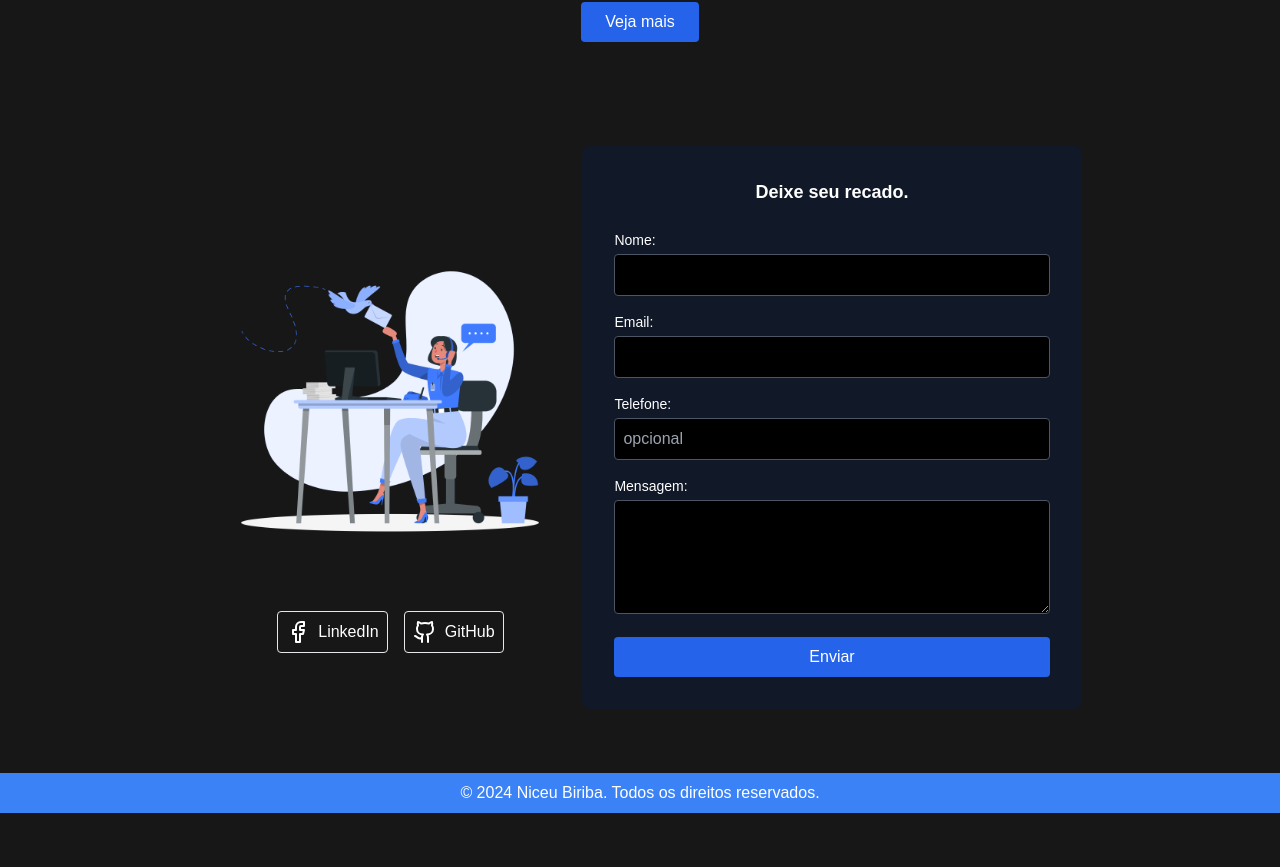
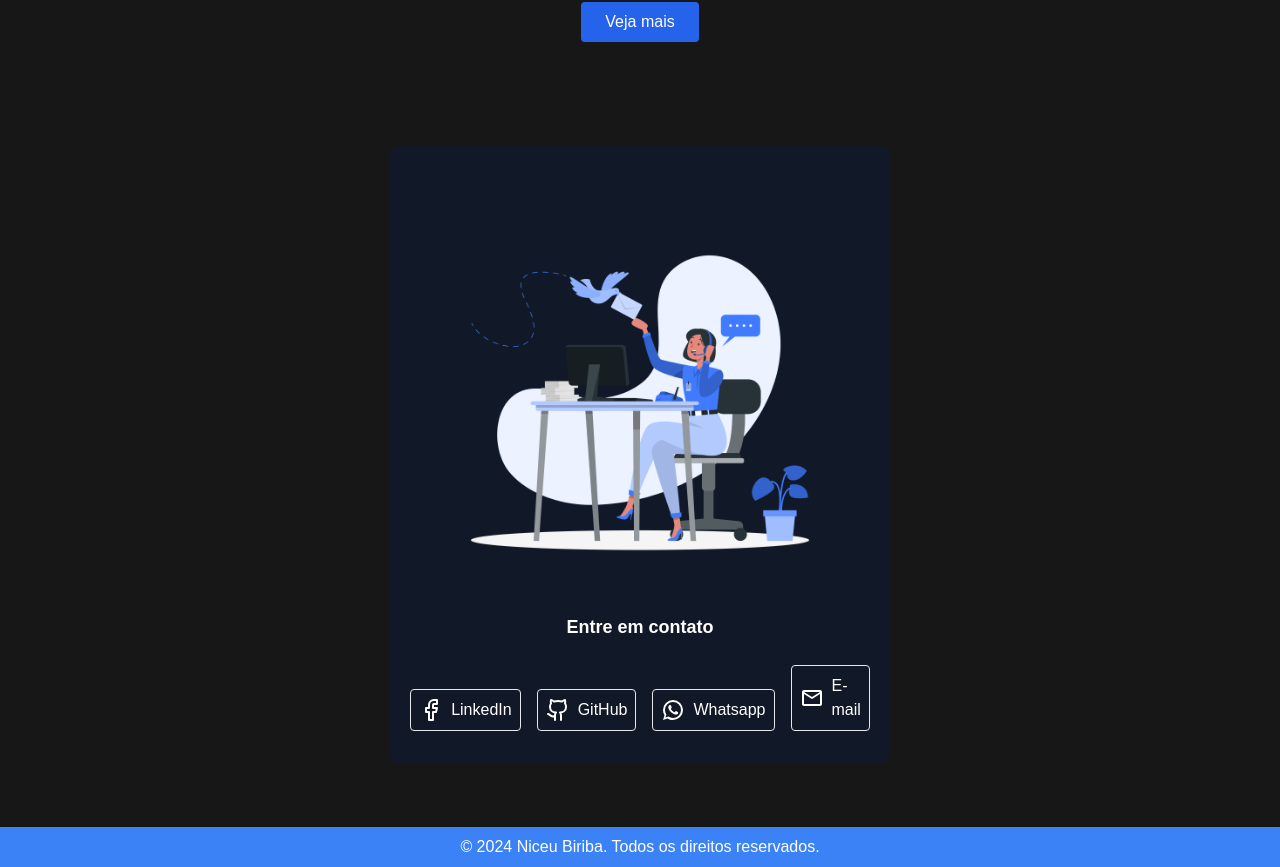
Before and after one commit to niceusts/meu-portfolio, a Next.js app: page / in a window 1280 px wide. Shown: the part 1718-2585 px from the top of the page. Before the commit the page ends 2531 px from the top, so only its background shows below. Built offline with nearby package versions, Linux system fonts and the light colour scheme.

Commit message:
feat: Animação das pages, botão de baixar curriculo e botões de contato

```diff
--- a/package.json
+++ b/package.json
@@ -16,12 +16,14 @@
     "@fortawesome/react-fontawesome": "^0.2.2",
     "@mui/icons-material": "^6.1.1",
     "@mui/material": "^6.1.1",
+    "aos": "^3.0.0-beta.6",
     "lucide-react": "^0.446.0",
     "next": "14.2.13",
     "react": "^18.3.1",
     "react-dom": "^18.3.1"
   },
   "devDependencies": {
+    "@types/aos": "^3.0.7",
     "@types/node": "^20",
     "@types/react": "^18",
     "@types/react-dom": "^18",
--- a/src/app/components/ContactSection.tsx
+++ b/src/app/components/ContactSection.tsx
@@ -1,13 +1,32 @@
 import React from 'react';
 import Image from 'next/image';
 import { Facebook, Github } from 'lucide-react';
+import {
+  EmailOutlined,
+  EmailRounded,
+  EmailSharp,
+  WhatsApp,
+} from '@mui/icons-material';
 
 const ContactSection = () => {
+  const whatsappNumber = '5579996084047';
+  const message = 'Olá! Gostaria de mais informações sobre seu currículo.';
+  const whatsappLink = `https://wa.me/${whatsappNumber}?text=${encodeURIComponent(message)}`;
+
+  const email = 'niceusantos1365@gmail.com';
+  const subject = 'Informações sobre seu currículo';
+  const body = 'Olá! Gostaria de mais informações sobre seu currículo.';
+
+  const mailtoLink = `mailto:${email}?subject=${encodeURIComponent(subject)}&body=${encodeURIComponent(body)}`;
+
   return (
-    <section className="py-12">
+    <section className="py-12" data-aos="fade-up">
       <div className="container mx-auto flex flex-col lg:flex-row items-center justify-center">
-        <div className="text-white flex-col items-right lg:items-end mb-8 lg:mb-0">
-          <div className="mb-6 w-96">
+        <div className="text-white flex-col items-right lg:items-end mb-8 lg:mb-0"></div>
+
+        {/* Formulário de Contato */}
+        <div className="w-full lg:w-2/5 bg-gray-900 p-8 rounded-lg text-white">
+          <div className="">
             <Image
               src="/Contact.png"
               alt="Ilustração"
@@ -16,7 +35,9 @@ const ContactSection = () => {
               height={50}
             />
           </div>
-
+          <h3 className="text-lg font-semibold mb-6 text-center">
+            Entre em contato
+          </h3>
           {/* Links para LinkedIn e GitHub */}
           <div className="flex space-x-4 text-white items-end justify-center">
             <a
@@ -37,64 +58,23 @@ const ContactSection = () => {
               <Github size={24} />
               <span>GitHub</span>
             </a>
+            <a
+              href={whatsappLink}
+              target="_blank" // Abre em uma nova aba
+              rel="noopener noreferrer" // Segurança ao abrir nova aba
+              className="flex items-center space-x-2 border p-2 rounded hover:bg-green-800"
+            >
+              <WhatsApp />
+              <span>Whatsapp</span>
+            </a>
+            <a
+              href={mailtoLink}
+              className="flex items-center space-x-2 border p-2 rounded hover:bg-red-800"
+            >
+              <EmailOutlined />
+              <span>E-mail</span>
+            </a>
           </div>
-        </div>
-
-        {/* Formulário de Contato */}
-        <div className="w-full lg:w-2/5 bg-gray-900 p-8 rounded-lg text-white">
-          <h3 className="text-lg font-semibold mb-6 text-center">
-            Deixe seu recado.
-          </h3>
-
-          <form>
-            <div className="mb-4">
-              <label htmlFor="name" className="block text-sm mb-1">
-                Nome:
-              </label>
-              <input
-                type="text"
-                id="name"
-                className="w-full p-2 border border-gray-600 rounded bg-black text-white"
-              />
-            </div>
-            <div className="mb-4">
-              <label htmlFor="email" className="block text-sm mb-1">
-                Email:
-              </label>
-              <input
-                type="email"
-                id="email"
-                className="w-full p-2 border border-gray-600 rounded bg-black text-white"
-              />
-            </div>
-            <div className="mb-4">
-              <label htmlFor="phone" className="block text-sm mb-1">
-                Telefone:
-              </label>
-              <input
-                type="text"
-                id="phone"
-                className="w-full p-2 border border-gray-600 rounded bg-black text-white"
-                placeholder="opcional"
-              />
-            </div>
-            <div className="mb-4">
-              <label htmlFor="message" className="block text-sm mb-1">
-                Mensagem:
-              </label>
-              <textarea
-                id="message"
-                rows={4}
-                className="w-full p-2 border border-gray-600 rounded bg-black text-white"
-              ></textarea>
-            </div>
-            <button
-              type="submit"
-              className="w-full bg-blue-600 hover:bg-blue-800 text-white py-2 px-4 rounded"
-            >
-              Enviar
-            </button>
-          </form>
         </div>
       </div>
     </section>
--- a/src/app/components/HabilitySection.tsx
+++ b/src/app/components/HabilitySection.tsx
@@ -16,6 +16,8 @@ const HabilitySection = () => {
             <div
               key={skill.id}
               className="bg-gray-900 text-white p-4 rounded-lg"
+              data-aos="flip-left"
+              data-aos-duration="1000"
             >
               <h4 className={`text-lg font-bold `}>{skill.title}</h4>
               <p className="text-sm mt-2">
--- a/src/app/components/HeroSection.tsx
+++ b/src/app/components/HeroSection.tsx
@@ -3,7 +3,10 @@ import Image from 'next/image';
 
 const HeroSection = () => {
   return (
-    <section className="pt-16 flex sm:flex-row flex-col-reverse justify-evenly items-center">
+    <section
+      className="pt-16 flex sm:flex-row flex-col-reverse justify-evenly items-center"
+      data-aos="fade-up"
+    >
       <div className="flex flex-col">
         <div className="sm:text-left text-center">
           <h1 className="text-5xl font-bold mb-4">
--- a/src/app/components/ProjectSection.tsx
+++ b/src/app/components/ProjectSection.tsx
@@ -13,7 +13,9 @@ const ProjectSection = () => {
         {projects.slice(0, 4).map((project) => (
           <div
             key={project.id}
-            className="bg-gray-800 text-white p-4 rounded-lg flex flex-col justify-between"
+            className="bg-gray-800 text-white p-4 rounded-lg flex flex-col justify-between "
+            data-aos="flip-left"
+            data-aos-duration="1000"
           >
             <div>
               <Image
--- a/src/app/page.tsx
+++ b/src/app/page.tsx
@@ -1,10 +1,18 @@
-import React from 'react';
+'use client'; // Adicione esta linha para marcar o componente como Client Component
+
+import React, { useEffect } from 'react';
 import HeroSection from './components/HeroSection';
 import ProjectSection from './components/ProjectSection';
 import HabilitySection from './components/HabilitySection';
 import ContactSection from './components/ContactSection';
+import AOS from 'aos'; // Importar AOS
+import 'aos/dist/aos.css'; // Importar os estilos AOS
 
 export default function Home() {
+  useEffect(() => {
+    AOS.init({ duration: 1000, once: true });
+  }, []);
+
   return (
     <div>
       <HeroSection />
--- a/src/app/pages/habilidades/page.tsx
+++ b/src/app/pages/habilidades/page.tsx
@@ -15,6 +15,8 @@ const Habilidades = () => {
             <div
               key={skill.id}
               className="bg-gray-900 text-white p-4 rounded-lg"
+              data-aos="flip-left"
+              data-aos-duration="1000"
             >
               <Image
                 src={skill.logo}
@@ -48,6 +50,8 @@ const Habilidades = () => {
             <div
               key={skill.id}
               className="bg-gray-900 text-white p-4 rounded-lg"
+              data-aos="flip-left"
+              data-aos-duration="1000"
             >
               <Image
                 src={skill.logo}
@@ -81,6 +85,8 @@ const Habilidades = () => {
             <div
               key={skill.id}
               className="bg-gray-900 text-white p-4 rounded-lg"
+              data-aos="flip-left"
+              data-aos-duration="1000"
             >
               <Image
                 src={skill.logo}
--- a/src/app/pages/projetos/page.tsx
+++ b/src/app/pages/projetos/page.tsx
@@ -15,6 +15,8 @@ const Projetos = () => {
           <div
             key={project.id}
             className="bg-gray-800 text-white p-4 rounded-lg flex flex-col justify-between"
+            data-aos="flip-left"
+            data-aos-duration="1000"
           >
             <div>
               <Image
```
Also changed, not shown: src/app/pages/curriculo/page.tsx (+16 -9 lines), 2 other files (tests, documents, lock files or other folders).
